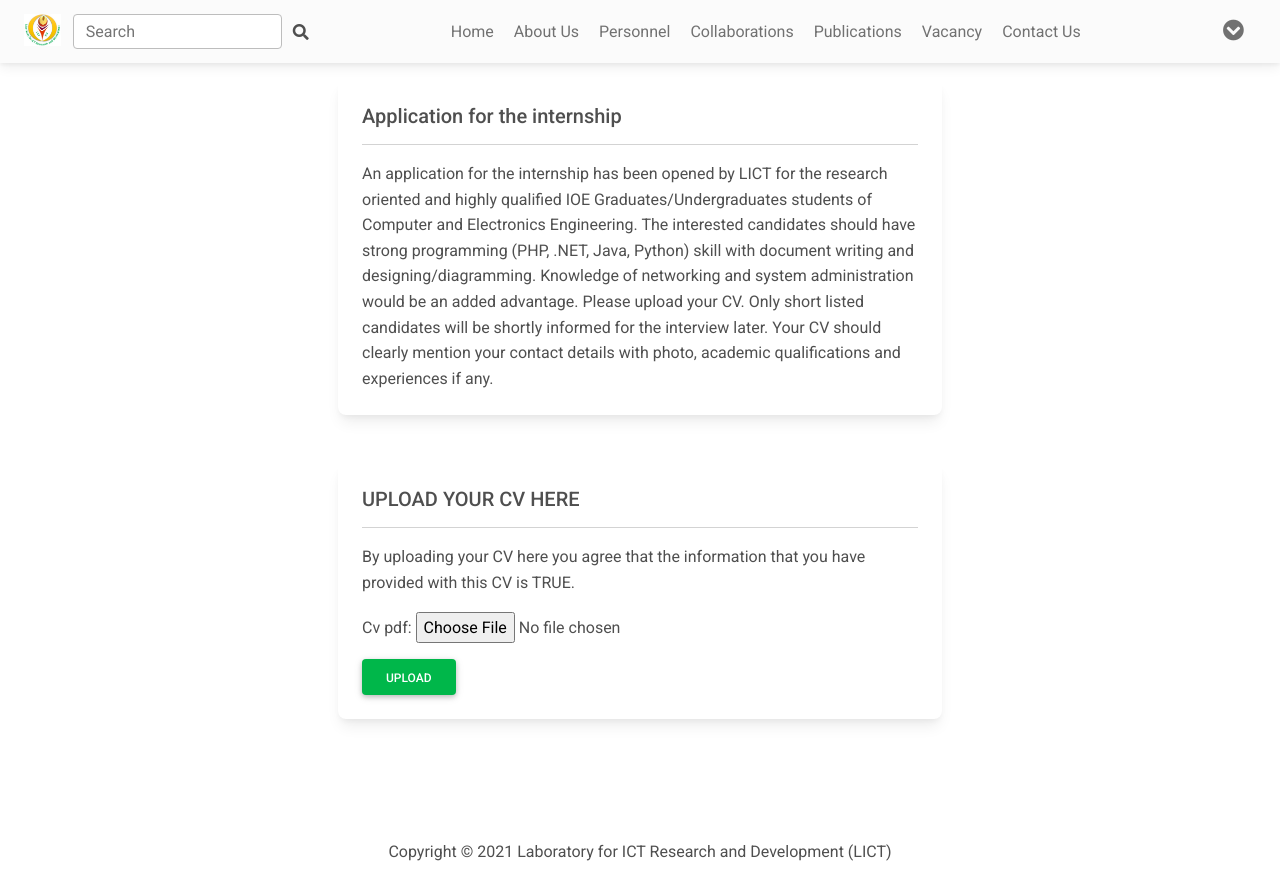
After one commit to blue-foot-xy/LICT, a Django app: page /vacancy in a window 1280 px wide. The commit adds this page. Run offline with Django 3.2, Linux system fonts and the light colour scheme; data comes from the database, SQL or seed files in the repository; both versions use the stored data as it was after the commit; some libraries are stand-ins or nearby versions.

Commit message:
new commit

```diff
--- a/other_pages/admin.py
+++ b/other_pages/admin.py
@@ -10,3 +10,5 @@ admin.site.register(Goal)
 admin.site.register(Task)
 admin.site.register(HomePageMessages)
 admin.site.register(HomePageCarouselImage)
+admin.site.register(CVUpload)
+admin.site.register(VacancyAnnouncement)
--- /dev/null
+++ b/other_pages/forms.py
@@ -0,0 +1,7 @@
+from django import forms
+from .models import *
+
+class CVUploadForm(forms.ModelForm):
+    class Meta:
+        model = CVUpload
+        fields = ('cv_pdf', )
--- a/other_pages/models.py
+++ b/other_pages/models.py
@@ -48,6 +48,16 @@ class Contact(models.Model):
     email = models.CharField(max_length=200)
 
 
+######################### VACANCY PAGE #########################
+class VacancyAnnouncement(models.Model):
+    title =  models.CharField(max_length=200)
+    description = models.TextField()
+
+class CVUpload(models.Model):
+    cv_pdf = models.FileField(upload_to='cv/')
+    uploaded_at = models.DateTimeField(auto_now_add=True)
+
+
 ###################### RESEARCH TEAM PAGE ######################
 class ResearchTeamMember(models.Model):
     name = models.CharField(max_length=200)
--- a/other_pages/urls.py
+++ b/other_pages/urls.py
@@ -6,4 +6,5 @@ urlpatterns = [
     path('about-us', AboutUs.as_view(), name='about_us'),
     path('contact-us', ContactUs.as_view(), name='contact_us'),
     path('research-team', ResearchTeam.as_view(), name='research_team'),
+    path('vacancy', CVUpload.as_view(), name='vacancy')
 ]
--- a/other_pages/views.py
+++ b/other_pages/views.py
@@ -1,7 +1,9 @@
 from django.shortcuts import render
 from django.views import View
+from django.http import HttpResponseRedirect
 
 from .models import *
+from .forms import *
 
 # Create your views here.
 class Home(View):
@@ -53,3 +55,21 @@ class ResearchTeam(View):
         }
 
         return render(request, 'other_pages/research_team.html', context)
+
+
+class CVUpload(View):
+    def get(self, request, *args, **kwargs):
+        vacancy_announcements = VacancyAnnouncement.objects.all()
+        form = CVUploadForm()
+        context = {
+            'vacancy_announcements' : vacancy_announcements,
+            'form': form,
+        }
+        return render(request, 'posts/vacancy.html', context)
+
+    def post(self, request, *args, **kwargs):
+        form = CVUploadForm(request.POST, request.FILES)
+        if form.is_valid():
+            form.save()
+        form = CVUploadForm()
+        return HttpResponseRedirect(request.META.get('HTTP_REFERER'))
--- a/posts/templates/posts/navbar.html
+++ b/posts/templates/posts/navbar.html
@@ -93,6 +93,12 @@
       </li>
 
       <li class="nav-item me-3 me-lg-1">
+        <a class="nav-link" href="{% url 'vacancy' %}">
+          Vacancy
+        </a>
+      </li>
+
+      <li class="nav-item me-3 me-lg-1">
         <a class="nav-link" href="{% url 'contact_us' %}">
           Contact Us
         </a>
--- /dev/null
+++ b/posts/templates/posts/vacancy.html
@@ -0,0 +1,29 @@
+{% extends 'posts/base.html' %}
+
+{% block content %}
+
+{% for announcement in vacancy_announcements %}
+  <div class="card mb-5" style="width: 100%;">
+  <div class="card-body">
+    <h5 class="card-title">{{ announcement.title }}</h5>
+    <hr/>
+    <p class="card-text">{{ announcement.description }}</p>
+  </div>
+  </div>
+{% endfor %}
+
+
+  <div class="card mb-5" style="width: 100%;">
+    <div class="card-body">
+      <h5 class="card-title">UPLOAD YOUR CV HERE</h5>
+      <hr/>
+      <p class="card-text">By uploading your CV here you agree that the information that you have provided with this CV is TRUE.</p>
+      <form method="post" enctype="multipart/form-data">
+        {% csrf_token %}
+        {{ form.as_p  }}
+      </form>
+      <button type="submit" class="btn btn-success">Upload</button>
+    </div>
+  </div>
+
+{% endblock content %}
--- a/posts/templates/posts/view_posts.html
+++ b/posts/templates/posts/view_posts.html
@@ -12,7 +12,6 @@
   #wmd-button-bar-id_body {
     float: left;
   }
-
 </style>
 {{ form.media }}
 {% endblock head %}
```
Also changed, not shown: db.sqlite3, media/cv/logo.png (added), other_pages/migrations/0014_cvupload.py (added), other_pages/migrations/0015_vacancyannouncement.py (added), 1 other file.
